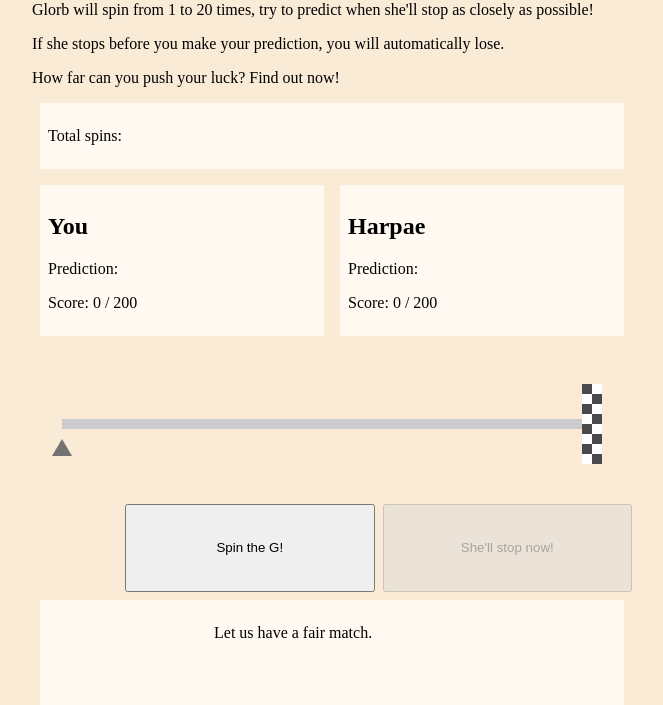
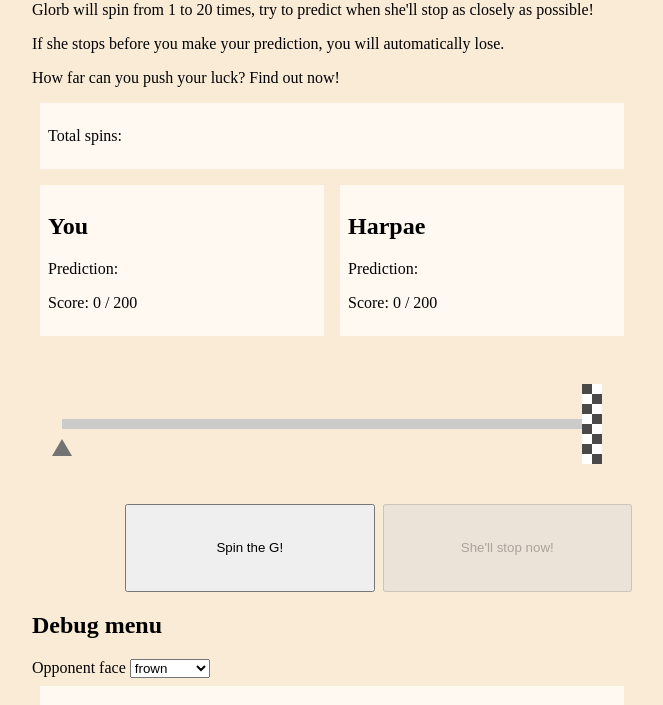
Before and after one commit to CHFR-wide/gspinner-game, a plain HTML site: page index.html in a window 1280 px wide. Both pictures are taken after a click on the button "Previous". Shown: the part 95-800 px from the top of the page, without its empty margins (308-971 px from the left). Drawn offline with Linux system fonts and the light colour scheme.

Commit message:
Adds debug menu and opponent faces

```diff
--- a/fleta-ai.js
+++ b/fleta-ai.js
@@ -200,10 +200,10 @@ class FletaAI extends OpponentState {
                 return;
         }
 
-        this.ui.say(dialog, this.emotions.indexOf(emotion));
+        this.ui.say(dialog, this.faces.indexOf(emotion));
     }
 
-    emotions = [
+    faces = [
         'angry',
         'angry2',
         'angry3',
--- a/game-state.js
+++ b/game-state.js
@@ -47,6 +47,7 @@ class GameState {
         }
 
         this.ui.setOpponentInfos(this.getOpponent());
+        this.ui.configureOpponentFaces(this.getOpponent())
         this.startGame();
     }
 
--- a/game-ui.js
+++ b/game-ui.js
@@ -198,6 +198,20 @@ class GameUi {
                 return 'You lose... make up your mind faster next time.';
         }
     }
+
+    configureOpponentFaces(opponent) {
+        const faces = opponent.faces;
+        const input = document.getElementById('debug-opponent-face');
+        input.innerHTML = "";
+
+        for (let i in faces) {
+            console.log(faces)
+            const option = document.createElement('option');
+            option.value = i;
+            option.innerText = faces[i]
+            input.appendChild(option)
+        }
+    }
 }
 
 const gNames = [
--- a/harpae-ai.js
+++ b/harpae-ai.js
@@ -197,8 +197,23 @@ class HarpaeAI extends OpponentState {
                 return;
         }
 
-        this.ui.say(dialog, this.getEmotionImage(emotion));
+        this.ui.say(dialog, this.faces.indexOf(emotion));
     }
+
+    faces = [
+        'frown',
+        'happy',
+        'ominous',
+        'ominous2',
+        'pained',
+        'pained2',
+        'pained3',
+        'relaxed',
+        'resolved',
+        'smile',
+        'smile2',
+        'surprised',
+    ]
 }
 
 export default HarpaeAI;
--- a/index.html
+++ b/index.html
@@ -56,6 +56,13 @@
 
     <p id="game-result"></p>
 
+
+    <div>
+        <h2>Debug menu</h2>
+        <div>Opponent face <select id="debug-opponent-face"></select></div>
+        </select>
+    </div>
+
     <div class="versus-ai-mode">
         <div class="opponent-area">
             <div id="opponent-expression"></div>
--- a/index.js
+++ b/index.js
@@ -15,3 +15,12 @@ btnStartGame.addEventListener('click', function () {game.startGame()});
 
 btnPrevOpponent.addEventListener('click', function () {game.switchOpponent(-1)});
 btnNextOpponent.addEventListener('click', function () {game.switchOpponent(1)});
+
+
+
+const debugOpponentFace = document.getElementById('debug-opponent-face');
+
+debugOpponentFace.addEventListener('change', function(e) {
+    const index = e.target.value;
+    document.getElementById('opponent-expression').style.backgroundPositionX = -150 * index + 'px';
+})
```
